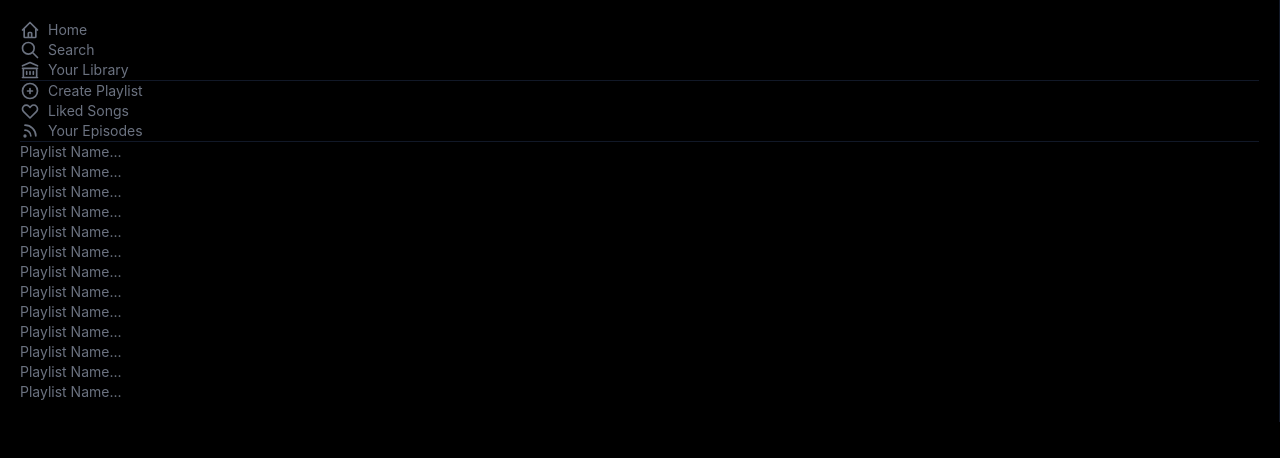
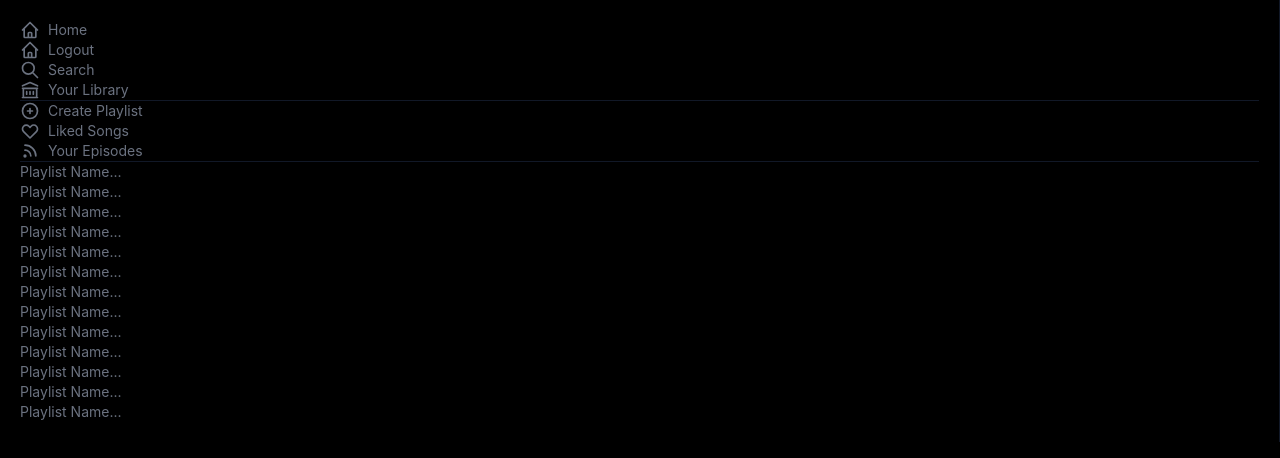
Before and after one commit to MotongiM/Spotify2-0, a Next.js app in the folder spotify2-0/: page / in a window 1280 px wide. Shown: the top 458 px of the page. Built offline with nearby package versions, Linux system fonts and the light colour scheme.

Commit message:
Add logout features

```diff
--- a/spotify2-0/components/Sidebar.js
+++ b/spotify2-0/components/Sidebar.js
@@ -7,6 +7,7 @@ import {
     RssIcon,
     HeartIcon,
 }   from "@heroicons/react/outline";
+import {signOut} from "next-auth/react";
 
 
 function Sidebar() {
@@ -16,6 +17,10 @@ function Sidebar() {
             <button className='flex items-center space-x-2 hover:text-white'>
                 <HomeIcon  className='h-5 w-5' />
                 <p>Home</p>
+            </button>
+            <button className='flex items-center space-x-2 hover:text-white'>
+                <HomeIcon  className='h-5 w-5' onClick={() => signOut()}/>
+                <p>Logout</p>
             </button>
             <button className='flex items-center space-x-2 hover:text-white'>
                 <SearchIcon  className='h-5 w-5' />
```
